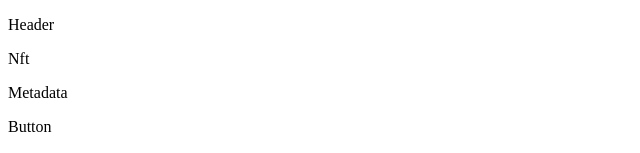
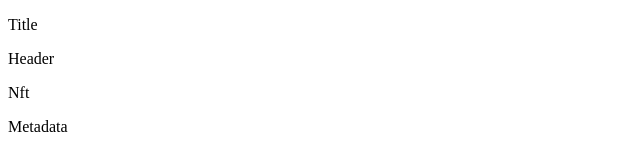
Before and after one commit to ianDAOs/demo-721m-api-frontend, a React (Create React App) app: page / in a window 1280 px wide. Shown: the top 153 px of the page, without its empty margins (0-640 px from the left). Built offline with nearby package versions, Linux system fonts and the light colour scheme.

Commit message:
Add Title component

```diff
--- /dev/null
+++ b/src/components/Title.js
@@ -0,0 +1,9 @@
+import React from 'react';
+
+export default function Title() {
+    return (
+        <div>
+            <p>Title</p>
+        </div>
+    );
+}
--- a/src/pages/Home.js
+++ b/src/pages/Home.js
@@ -1,4 +1,5 @@
 import React from 'react';
+import Title from '../components/Title';
 import Header from '../components/Header';
 import Main from '../components/Main';
 import Footer from '../components/Footer';
@@ -6,6 +7,7 @@ import Footer from '../components/Footer';
 export default function Home() {
     return (
         <div>
+            <Title />
             <Header />
             <Main />
             <Footer />
```
